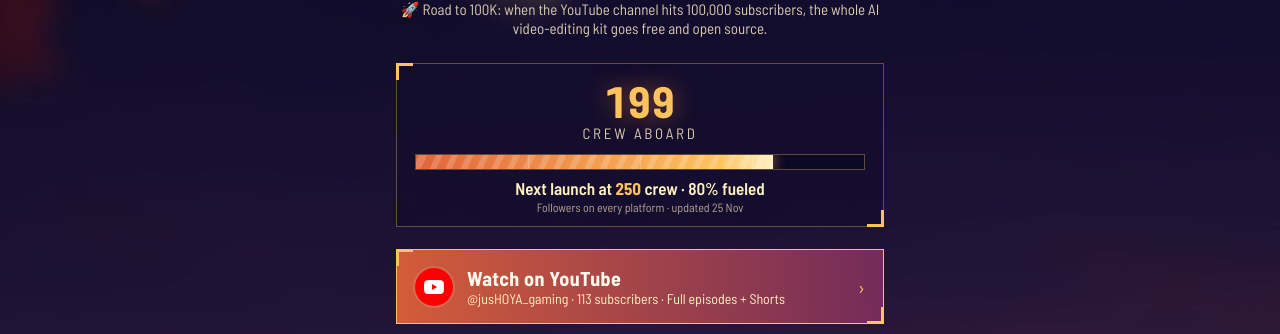
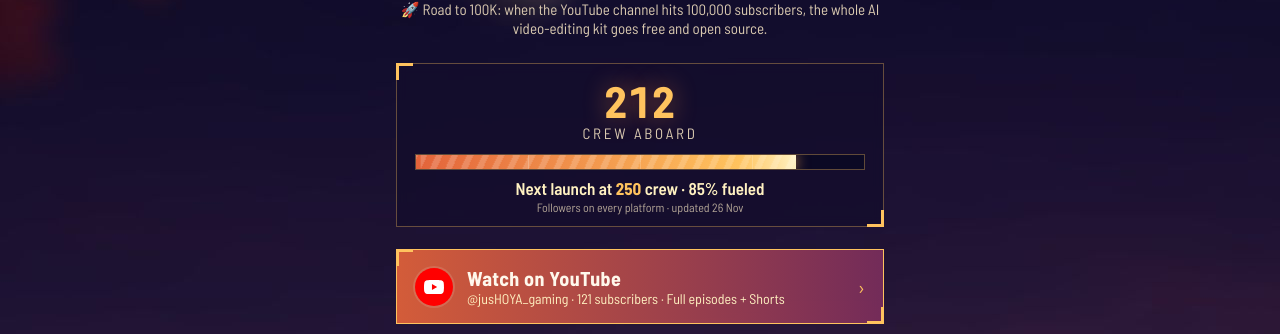
Before and after one commit to JusHoya/jushoya.github.io, a plain HTML site: page index.html in a window 1280 px wide. Shown: the part 262-596 px from the top of the page. Drawn offline with Linux system fonts and the light colour scheme.

Commit message:
Update link page

```diff
--- a/index.html
+++ b/index.html
@@ -58,12 +58,12 @@ transparent 6px 14px);animation:flow 1.2s linear infinite}
 <p class="tag">Aerospace engineer plays GTA 6 and space games</p>
 <p class="pledge">🚀 Road to 100K: when the YouTube channel hits 100,000 subscribers, the whole AI video-editing kit goes free and open source.</p>
 <section class="crew" aria-label="Crew count">
-<p class="crew-n"><b>199</b> crew aboard</p>
-<div class="fuel" role="progressbar" aria-label="Fuel to the next launch" aria-valuemin="0" aria-valuemax="250" aria-valuenow="199"><span style="width:79.6%"></span><i></i><i></i><i></i></div>
-<p class="crew-next">Next launch at <b>250</b> crew · 80% fueled</p>
-<p class="crew-fine">Followers on every platform · updated 25 Nov</p>
+<p class="crew-n"><b>212</b> crew aboard</p>
+<div class="fuel" role="progressbar" aria-label="Fuel to the next launch" aria-valuemin="0" aria-valuemax="250" aria-valuenow="212"><span style="width:84.8%"></span><i></i><i></i><i></i></div>
+<p class="crew-next">Next launch at <b>250</b> crew · 85% fueled</p>
+<p class="crew-fine">Followers on every platform · updated 26 Nov</p>
 </section>
-<a class="btn primary" href="https://www.youtube.com/@jusHOYA_gaming" rel="me noopener"><span class="ic" style="background:#FF0000"><svg aria-hidden="true" xmlns="http://www.w3.org/2000/svg" viewBox="0 0 24 24"><path fill="currentColor" d="M23.498 6.186a3.016 3.016 0 0 0-2.122-2.136C19.505 3.545 12 3.545 12 3.545s-7.505 0-9.377.505A3.017 3.017 0 0 0 .502 6.186C0 8.07 0 12 0 12s0 3.93.502 5.814a3.016 3.016 0 0 0 2.122 2.136c1.871.505 9.376.505 9.376.505s7.505 0 9.377-.505a3.015 3.015 0 0 0 2.122-2.136C24 15.93 24 12 24 12s0-3.93-.502-5.814zM9.545 15.568V8.432L15.818 12l-6.273 3.568z"/></svg></span><span class="txt"><span class="lab">Watch on YouTube</span><span class="sub">@jusHOYA_gaming · 113 subscribers · Full episodes + Shorts</span></span><span class="arrow" aria-hidden="true">›</span></a>
+<a class="btn primary" href="https://www.youtube.com/@jusHOYA_gaming" rel="me noopener"><span class="ic" style="background:#FF0000"><svg aria-hidden="true" xmlns="http://www.w3.org/2000/svg" viewBox="0 0 24 24"><path fill="currentColor" d="M23.498 6.186a3.016 3.016 0 0 0-2.122-2.136C19.505 3.545 12 3.545 12 3.545s-7.505 0-9.377.505A3.017 3.017 0 0 0 .502 6.186C0 8.07 0 12 0 12s0 3.93.502 5.814a3.016 3.016 0 0 0 2.122 2.136c1.871.505 9.376.505 9.376.505s7.505 0 9.377-.505a3.015 3.015 0 0 0 2.122-2.136C24 15.93 24 12 24 12s0-3.93-.502-5.814zM9.545 15.568V8.432L15.818 12l-6.273 3.568z"/></svg></span><span class="txt"><span class="lab">Watch on YouTube</span><span class="sub">@jusHOYA_gaming · 121 subscribers · Full episodes + Shorts</span></span><span class="arrow" aria-hidden="true">›</span></a>
 <a class="btn" href="https://www.youtube.com/playlist?list=PLVtxhnRCtyTc" rel="me noopener"><span class="txt"><span class="lab">Start here</span><span class="sub">Channel trailer + the best first watch</span></span><span class="arrow" aria-hidden="true">›</span></a>
 <a class="btn" href="https://www.youtube.com/playlist?list=PLBUeeotoxnyM" rel="me noopener"><span class="txt"><span class="lab">GTA 6 Playthrough</span><span class="sub">Every episode in order</span></span><span class="arrow" aria-hidden="true">›</span></a>
 <a class="btn" href="gear.html" rel="me noopener"><span class="txt"><span class="lab">My setup</span><span class="sub">The cams, PC and printer behind the streams</span></span><span class="arrow" aria-hidden="true">›</span></a>
```
